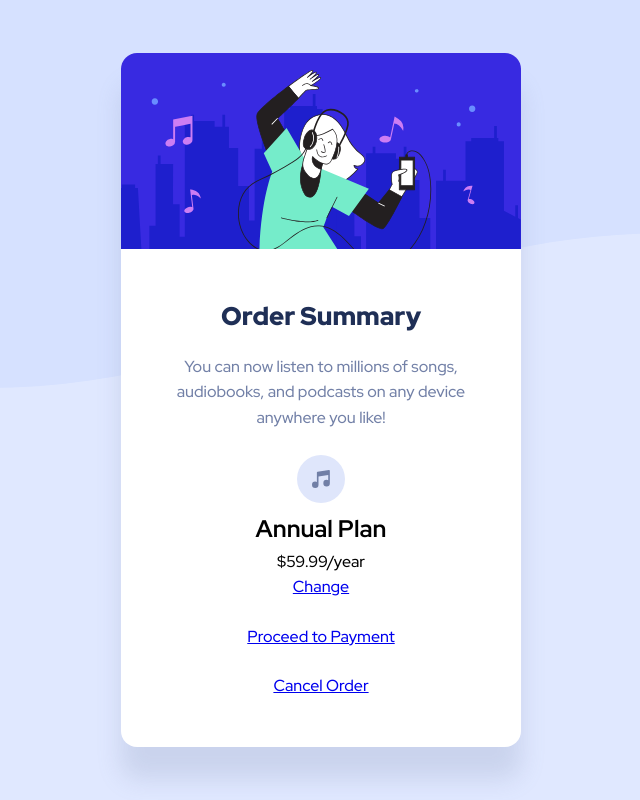
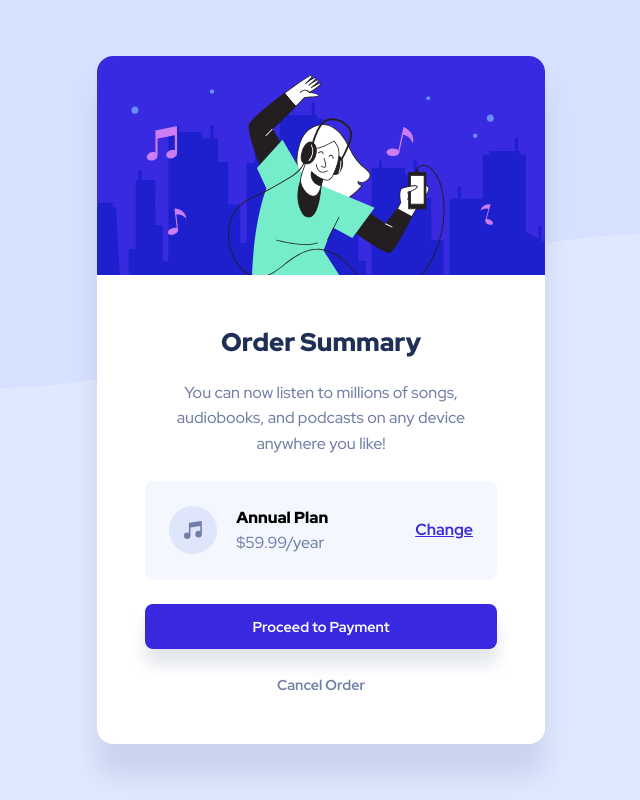
Before and after one commit to KristinaRadosavljevic/order-summary-component, a website: page index.html in a window 1280 px wide. Shown: the whole page, without its empty margins (319-959 px from the left). Drawn offline with Linux system fonts and the light colour scheme.

Commit message:
Finished styling the desktop version.

```diff
--- a/index.html
+++ b/index.html
@@ -31,8 +31,8 @@
           <p class="plan__price">$59.99/year</p>
           <a href="#" class="plan__link">Change</a>
         </div>
-        <a href="#" class="btn--main">Proceed to Payment</a>
-        <a href="#" class="btn--cancel">Cancel Order</a>
+        <a href="#" class="main-btn"><span>Proceed to Payment</span></a>
+        <a href="#" class="cancel-btn">Cancel Order</a>
       </section>
     </main>
   </body>
--- a/scss/styles.scss
+++ b/scss/styles.scss
@@ -7,6 +7,7 @@ $very-pale-blue: hsl(225, 100%, 98%);
 $desaturated-blue: hsl(224, 23%, 55%);
 $dark-blue: hsl(223, 47%, 23%);
 $box-shadow: hsla(224, 23%, 55%, 0.2);
+$purple: hsl(250, 96%, 72%);
 
 // Global resets
 * {
@@ -33,7 +34,7 @@ body {
 
 main {
   background-color: hsl(0, 0%, 100%);
-  max-width: 25rem;
+  max-width: 28rem;
   overflow: hidden;
   border-radius: 1rem;
   box-shadow: 0 2rem 1.5rem $box-shadow;
@@ -60,4 +61,93 @@ section {
   .description {
     color: $desaturated-blue;
   }
+
+  .plan {
+    display: grid;
+    grid-template-columns: auto 1fr auto;
+    grid-template-areas:
+      "icon title link"
+      "icon price link";
+    align-items: center;
+    column-gap: 1.2rem;
+    text-align: left;
+    background-color: $very-pale-blue;
+    border-radius: 0.5rem;
+    padding: 1.5rem;
+
+    &__icon {
+      grid-area: icon;
+    }
+
+    &__title {
+      grid-area: title;
+      font-size: 1rem;
+      font-weight: 900;
+    }
+
+    &__price {
+      grid-area: price;
+      color: $desaturated-blue;
+    }
+
+    &__link {
+      grid-area: link;
+      color: $bright-blue;
+      font-weight: 700;
+      transition: all 0.3s;
+
+      &:hover {
+        color: $purple;
+        text-decoration: none;
+      }
+    }
+  }
+
+  .main-btn {
+    display: block;
+    width: 100%;
+    border-radius: 0.5rem;
+    background-color: $bright-blue;
+    box-shadow: 0 1rem 1rem $box-shadow;
+    padding: 0.7rem;
+    color: hsl(0, 0%, 100%);
+    text-decoration: none;
+    font-size: 0.9rem;
+    font-weight: 700;
+    position: relative;
+
+    span {
+      position: relative;
+      z-index: 1;
+    }
+
+    &::before {
+      content: "";
+      display: block;
+      height: 100%;
+      width: 0;
+      position: absolute;
+      top: 0;
+      left: 0;
+      border-radius: inherit;
+      background-color: $purple;
+      transition: all 0.3s;
+    }
+
+    &:hover::before {
+      width: 100%;
+    }
+  }
+
+  .cancel-btn {
+    font-size: 0.9rem;
+    font-weight: 700;
+    color: $desaturated-blue;
+    text-decoration: none;
+    transition: all 0.3s;
+
+    &:hover {
+      color: $dark-blue;
+    }
+  }
 }
```
Also changed, not shown: css/styles.css.
